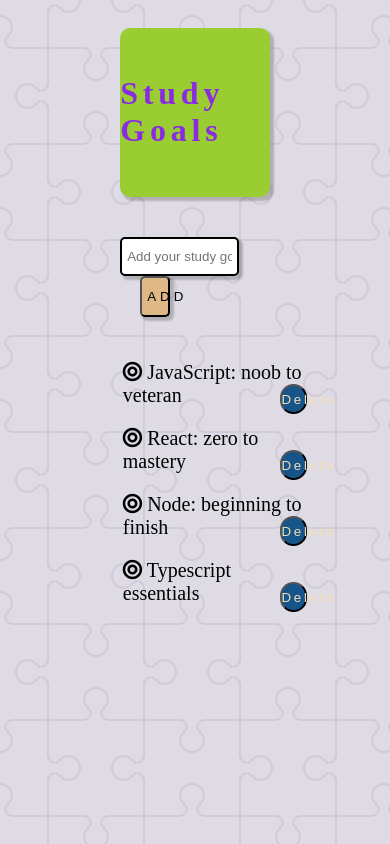
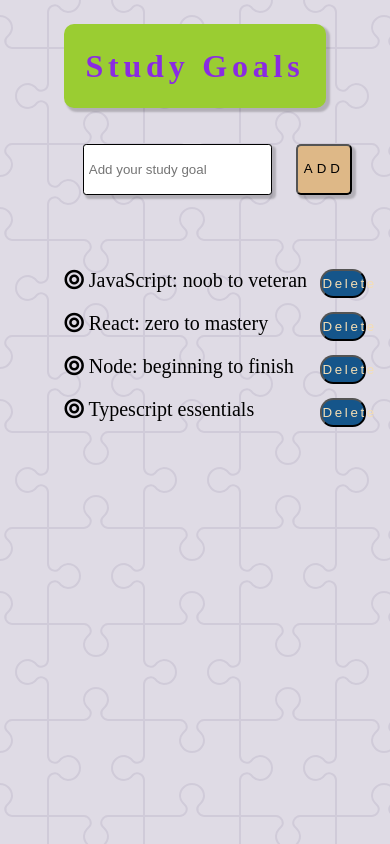
Before and after one commit to HuangLingxiaoCN/My_Study_Goals, a plain HTML site: page index.html in a window 390 px wide. Drawn offline with Linux system fonts and the light colour scheme.

Commit message:
make RWD for mobile devices and add empty content validation

```diff
--- a/script.js
+++ b/script.js
@@ -53,10 +53,12 @@
   e.preventDefault();
   // Pull out the input value
   const newGoal = input.value;
-  myGoals.push(newGoal);
-  localStorage.setItem('myGoals', JSON.stringify(myGoals))
-  createNewGoal(newGoal);
-  input.value = "";
+  if(newGoal !== '') {
+    myGoals.push(newGoal);
+    localStorage.setItem('myGoals', JSON.stringify(myGoals))
+    createNewGoal(newGoal);
+    input.value = "";
+  }
 };
 
 const removeGoal = (deletedGoal) => {
--- a/styles.css
+++ b/styles.css
@@ -11,12 +11,12 @@
 
 .title_container {
   background-color: yellowgreen;
-  width: 40%;
-  height: 20vh;
+  width: 70%;
+  height: 10vh;
   display: flex;
   justify-content: center;
   align-items: center;
-  margin: 20px 0;
+  margin: 1rem 0;
   border-radius: 10px;
   box-shadow: 3px 3px 2px 1px rgba(0, 0, 0, 0.2);
 }
@@ -24,41 +24,36 @@
 .title {
   color: blueviolet;
   border-radius: inherit;
-  letter-spacing: 0.3em;
+  letter-spacing: 0.3rem;
 }
 
 .add_item_container {
-  width: 40%;
+  width: 60%;
   height: 10vh;
   padding: 20px;
-  /* background-color: rgb(103, 103, 156); */
 }
 
 #myForm {
   display: flex;
-  flex-flow: row wrap;
-  align-items: center;
   height: 60%;
   width: 100%;
 }
 
 .add_item_container input {
   width: 70%;
-  height: 50%;
-  padding: 5px 5px;
-  border: 2px solid black;
+  padding: 0.7rem 5px;
+  border: 0.1rem solid black;
   box-shadow: 3px 3px 2px 1px rgba(0, 0, 0, 0.2);
-  border-radius: 5px;
+  border-radius: 0.2rem;
 }
 
-.add_item_container button {
+#button {
   width: 20%;
-  height: 80%;
-  margin-left: 20px;
-  padding: 5px;
+  margin-left: 1.5rem;
+  padding-bottom: 0.2rem;
   text-transform: uppercase;
+  text-align: center;
   letter-spacing: 0.3em;
-  padding: 5px;
   border-radius: 5px;
   box-shadow: 3px 3px 2px 1px rgba(0, 0, 0, 0.2);
   background-color: burlywood;
@@ -98,3 +93,18 @@
   cursor: pointer;
   filter: brightness(0.8);
 }
+
+@media only screen and (max-width: 600px) {
+  .add_item_container input {
+    margin-left: 0;
+    width: fit-content;
+  }
+
+  #button {
+    width: fit-content;
+  }
+
+  .goal_list_container {
+    width: fit-content;
+  }
+}
```
